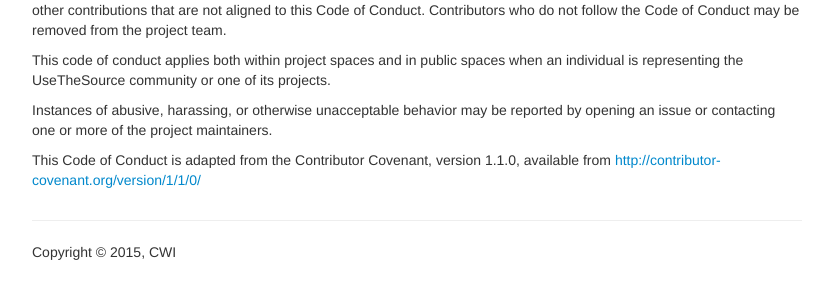
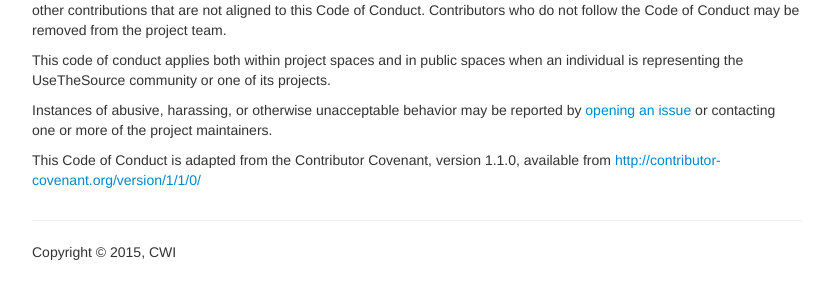
Before and after one commit to usethesource/usethesource.github.io, a Jekyll site: the page built from about/values.md, in a window 1280 px wide. Shown: the part 904-1198 px from the top of the page, without its empty margins (223-1056 px from the left). Built offline with Jekyll 4.4.1, drawn with Linux system fonts in a browser that asks for light colours; Markdown is read by kramdown in place of the engine named in the settings; some of the changed lines change nothing that is shown.

Commit message:
* added link

```diff
--- a/about/values.md
+++ b/about/values.md
@@ -42,6 +42,6 @@ Examples of unacceptable behavior by participants include the use of sexual lang
 
 This code of conduct applies both within project spaces and in public spaces when an individual is representing the UseTheSource community or one of its projects.
 
-Instances of abusive, harassing, or otherwise unacceptable behavior may be reported by opening an issue or contacting one or more of the project maintainers.
+Instances of abusive, harassing, or otherwise unacceptable behavior may be reported by [opening an issue](https://github.com/usethesource/usethesource.github.io/issues) or contacting one or more of the project maintainers.
 
 This Code of Conduct is adapted from the Contributor Covenant, version 1.1.0, available from <http://contributor-covenant.org/version/1/1/0/>
```
